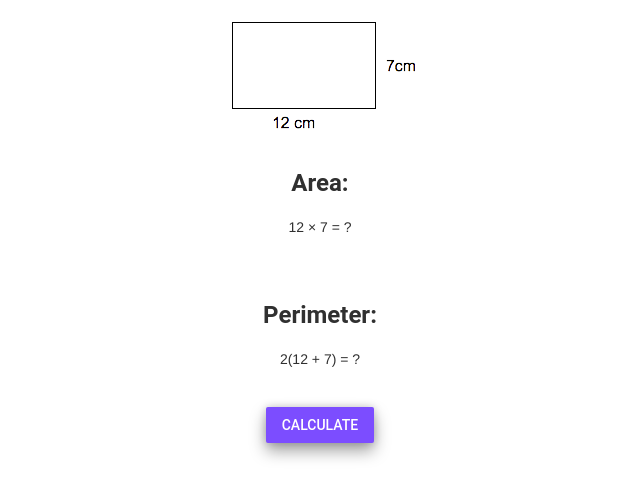
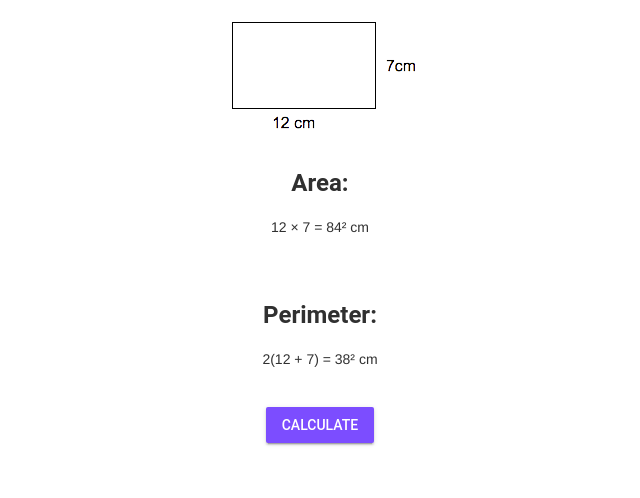
Before and after one commit to Curtis-Edwards/ICS20-UNIT-2-02-html, a plain HTML site: page index.html in a window 1280 px wide. Both pictures are taken after a click on the button "CALCULATE". Shown: the part 116-614 px from the top of the page, without its empty margins (320-960 px from the left). Drawn offline with nearby package versions, Linux system fonts and the light colour scheme.

Commit message:
2 new lines of code

```diff
--- a/index.html
+++ b/index.html
@@ -3,7 +3,7 @@
 <html>
   <head>
     <meta charset="utf-8" />
-    <meta name="description" content="My first webpage, with JavaScript" />
+    <meta name="description" content="Basic math, with JS" />
     <meta name="keywords" content="mths, ics2o" />
     <meta name="author" content="Curtis Edwards" />
     <meta name="viewport" content="width=device-width, initial-scale=1.0" />
@@ -23,6 +23,8 @@
     <title>Basic Math</title>
   </head>
   <body>
+    <script defer src="https://code.getmdl.io/1.3.0/material.min.js"></script>
+    <script src="./js/script.js"></script>
     <h1><b>Area and Perimeter</b></h1>
     <img src="./images/rectangle.png" alt="width=12 length=7">
 
--- a/js/script.js
+++ b/js/script.js
@@ -3,6 +3,6 @@
  */
 function calculateClicked() {
 
-  document.getElementById('area').innerHTML = '<p>12 × 7 = ' + (12 * 7) + '</p>'
-  document.getElementById('perimeter').innerHTML = '<p>2(12 + 7) = ' + (2 * (12 + 7)) + '</p>'
+  document.getElementById('area').innerHTML = '<p>12 × 7 = ' + (12 * 7) + '² cm</p>'
+  document.getElementById('perimeter').innerHTML = '<p>2(12 + 7) = ' + (2 * (12 + 7)) + '² cm</p>'
 }
```
